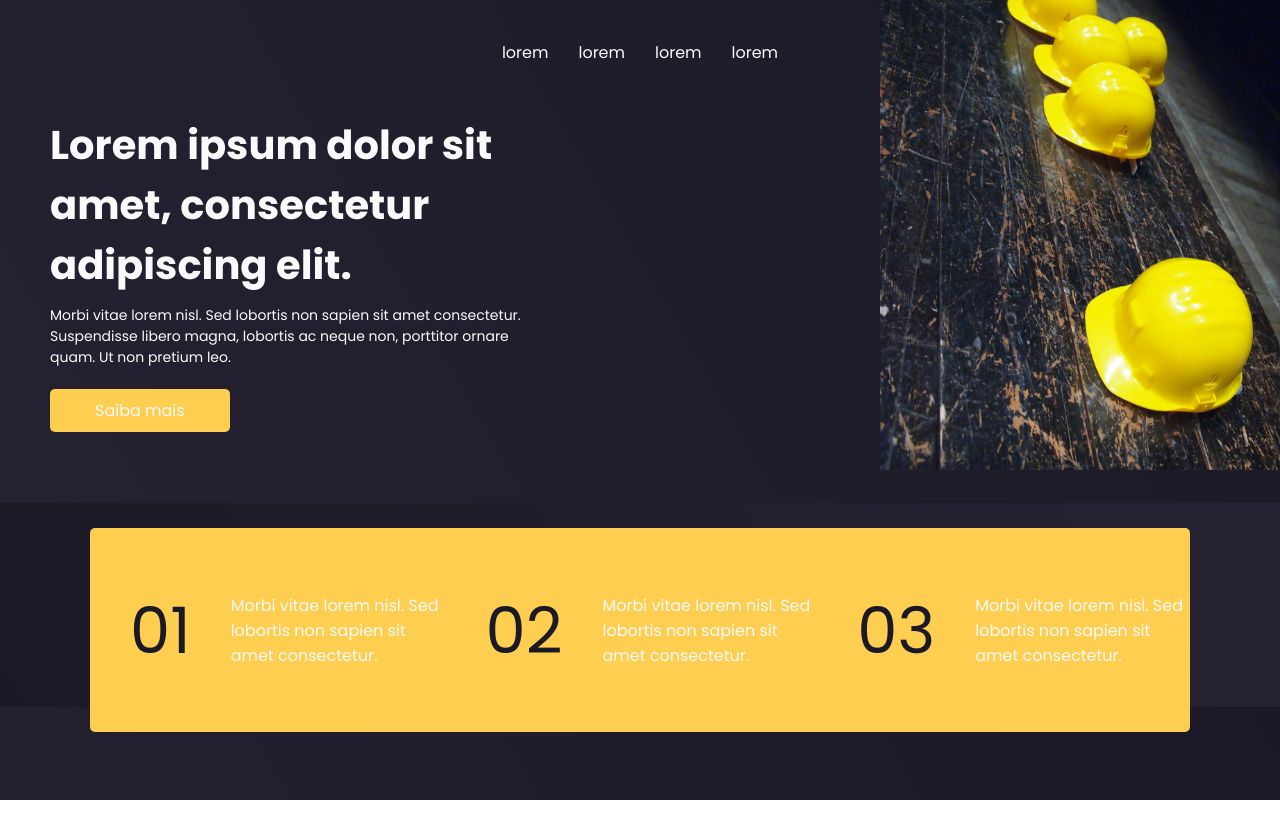
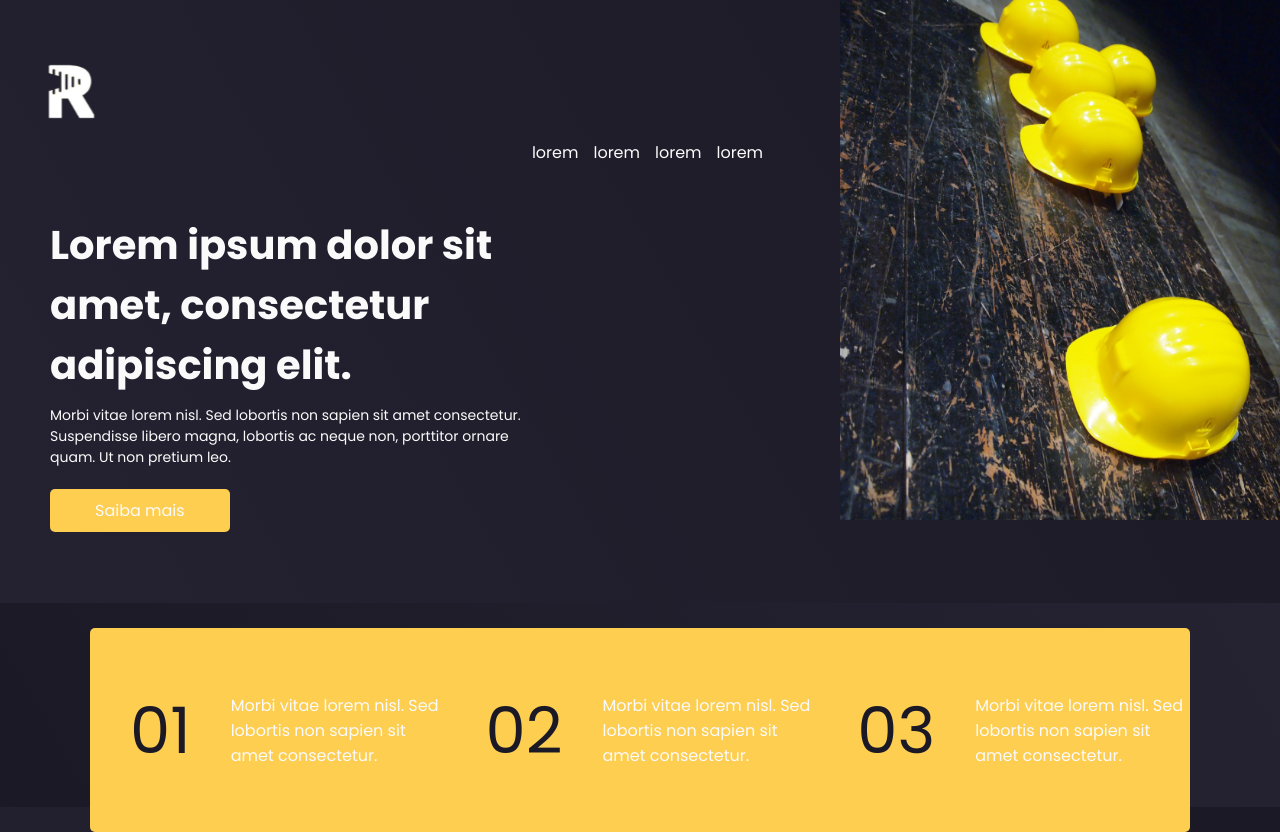
Before and after one commit to 42Dias/institutional-romtec, a React (Create React App) app: page / in a window 1280 px wide. Before the commit the page ends 800 px from the top, so only its background shows below. Built offline with nearby package versions, Linux system fonts and the light colour scheme.

Commit message:
content header

```diff
--- a/src/App.js
+++ b/src/App.js
@@ -1,6 +1,7 @@
 import { GlobalStyle } from './ui'
 import header from './assets/header.png'
 import * as S from './App.styled'
+import logo from './assets/logo.svg'
 
 function App() {
   return (
@@ -8,6 +9,7 @@ function App() {
       <GlobalStyle />
       <header>
         <S.Nav>
+          <img src={logo} alt='logo' />
           <ul>
             <li>
               <a href=''>lorem</a>
--- a/src/App.styled.js
+++ b/src/App.styled.js
@@ -11,11 +11,18 @@ export const Nav = styled.nav`
 
   a {
     color: ${theme.colors.white};
-    margin: 15px;
+    margin: 100rem 0 100px 15px !important;
 
     :hover {
       color: ${theme.colors.yellow};
     }
+  }
+
+  img {
+    display: flex;
+    width: 100px;
+    height: 100px;
+    margin: 0 0 0 20px;
   }
 `
 
@@ -48,10 +55,10 @@ export const ContentHeader = styled.div`
   }
 
   img {
-    width: 400px;
-    height: 600px;
+    width: 440px;
+    height: 630px;
     float: right;
-    margin-top: -33rem;
+    margin-top: -38rem;
   }
 `
 
```
